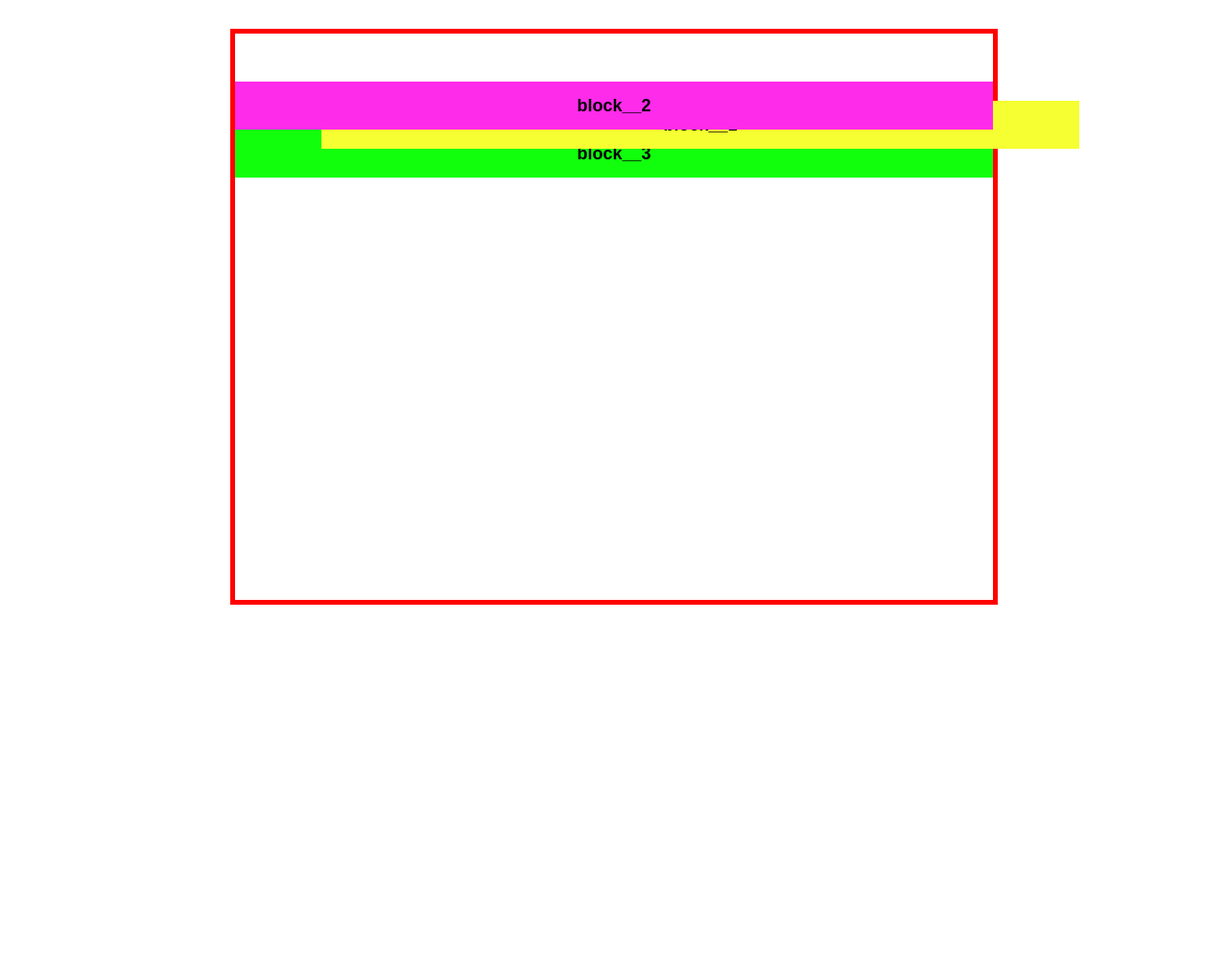
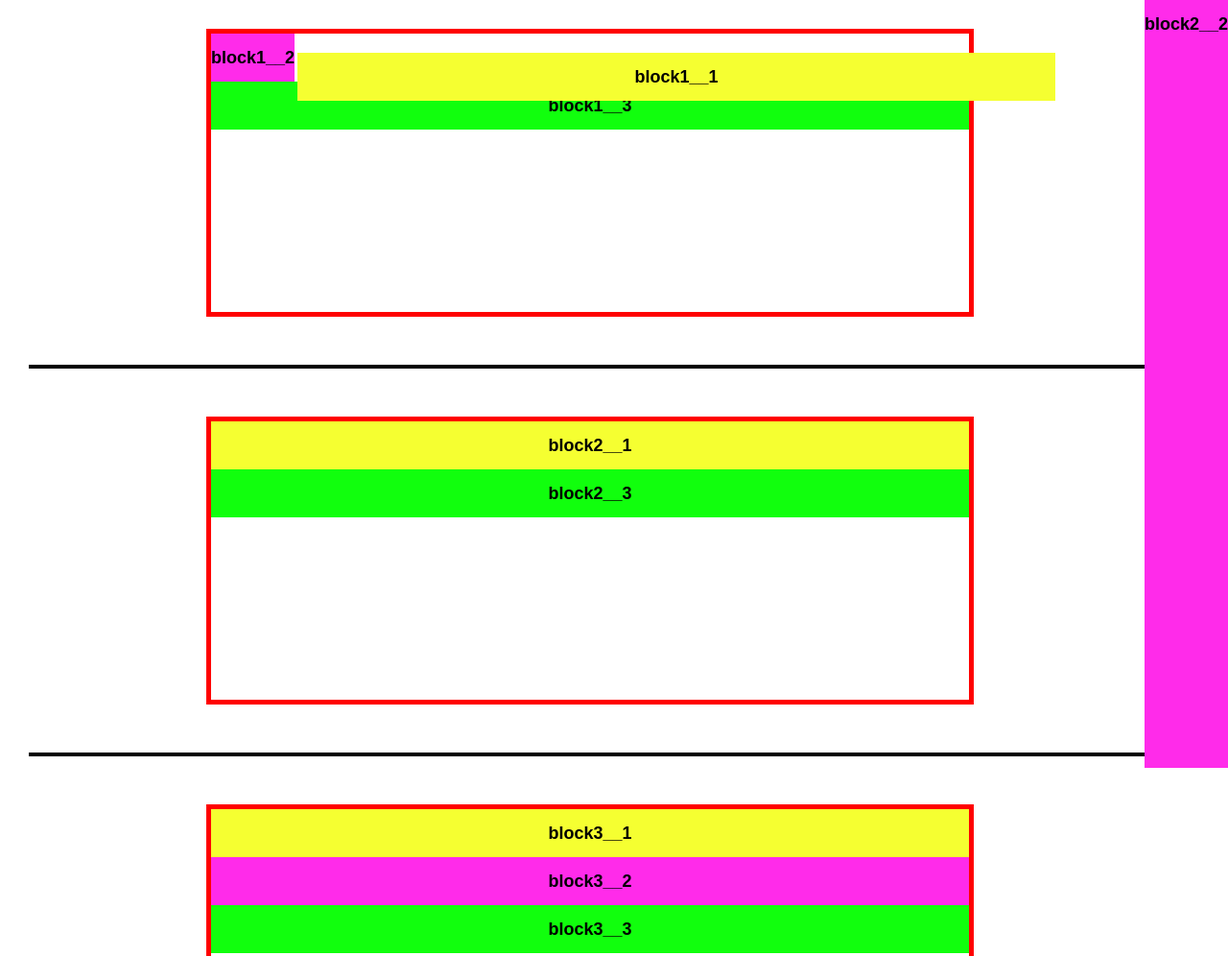
Before and after one commit to nimkaaa/Web_Development, a plain HTML site: page Education/css_position/practice.html in a window 1280 px wide. Shown: the top 996 px of the page at 96% size. Before the commit the page ends 800 px from the top, so only its background shows below. Drawn offline with Linux system fonts and the light colour scheme.

Commit message:
done with css_position

```diff
--- a/Education/css_position/css/practice.css
+++ b/Education/css_position/css/practice.css
@@ -16,38 +16,142 @@ h1,h2,h3,h4,h5,h6{font-size:inherit;font-weight: 400;}
 /*--------------------*/
 
 body{
+	height: auto;
 	font-family: Arial, "Helvetica Neue", Helvetica, sans-serif;
-	padding: 30px;
+	padding: 30px 80px 800px 30px;
 }
 
-.block{
+.block1{
+	border: 5px solid red;
+	width: 800px;
+	height: 300px;
+	margin: 0 auto;
+
+	position: relative;
+}
+
+.block1 div{
+	line-height: 50px;
+	font-size: 18px;
+	font-weight: 700;
+	text-align: center;
+}
+
+.block1__1{
+	background-color: #f5ff31;
+	position: relative;
+	left: 90px;
+	top: 20px;
+	z-index: 0;
+}
+
+.block1__2{
+	background-color: #ff2bea;
+	position: absolute;
+	top: 0;
+	left: 0;
+}
+
+.block1__3{
+	background-color: #11ff0d;
+}
+
+/* 00000000000000000000000000000000000000000000000000 */
+
+.divider{
+	border: 2px solid #000;
+	margin: 50px 0;
+}
+
+/* 00000000000000000000000000000000000000000000000000 */
+
+.block2{
+	border: 5px solid red;
+	width: 800px;
+	height: 300px;
+	margin: 0 auto;
+}
+
+.block2 div{
+	line-height: 50px;
+	font-size: 18px;
+	font-weight: 700;
+	text-align: center;
+}
+
+.block2__1{
+	background-color: #f5ff31;
+
+}
+
+.block2__2{
+	background-color: #ff2bea;
+	height: 100%;
+
+	position: fixed;
+	top: 0;
+	right: 0;
+}
+
+.block2__3{
+	background-color: #11ff0d;
+
+}
+
+/* 00000000000000000000000000000000000000000000000000 */
+
+.block3{
 	border: 5px solid red;
 	width: 800px;
 	height: 600px;
 	margin: 0 auto;
 }
 
-.block div{
+.block3 div{
 	line-height: 50px;
 	font-size: 18px;
 	font-weight: 700;
 	text-align: center;
 }
 
-.block__1{
+.block3__1{
 	background-color: #f5ff31;
-	position: relative;
-	left: 90px;
-	top: 70px;
-	z-index: 0;
+
 }
 
-.block__2{
+.block3__2{
 	background-color: #ff2bea;
-	position: relative;
-	z-index: 1;
+	width: 100%;
+
+	position: sticky;
+	top: 0;
 }
 
-.block__3{
+.block3__3{
 	background-color: #11ff0d;
+
 }
+
+/* 00000000000000000000000000000000000000000000000000 */
+
+.list{
+	font-size: 18px;
+}
+
+.list li{
+	margin: 0 0 10px 0;
+	padding: 0 0 0 25px;
+
+	position: relative;
+}
+
+.list li:before{
+	content: '';
+	background: url(../img/emoji.png) 0 0/100% auto no-repeat;
+	width: 20px;
+	height: 20px;
+
+	position: absolute;
+	top: -2px;
+	left: 0;
+}
--- a/Education/css_position/practice.html
+++ b/Education/css_position/practice.html
@@ -7,10 +7,36 @@
    <title>CSS Position</title>
 </head>
 <body>
-   <div class="block">
-      <div class="block__1">block__1</div>
-      <div class="block__2">block__2</div>
-      <div class="block__3">block__3</div>
+   <div class="block1">
+      <div class="block1__1">block1__1</div>
+      <div class="block1__2">block1__2</div>
+      <div class="block1__3">block1__3</div>
    </div>
+
+   <div class="divider"></div>
+
+   <div class="block2">
+      <div class="block2__1">block2__1</div>
+      <div class="block2__2">block2__2</div>
+      <div class="block2__3">block2__3</div>
+   </div>
+
+   <div class="divider"></div>
+
+   <div class="block3">
+      <div class="block3__1">block3__1</div>
+      <div class="block3__2">block3__2</div>
+      <div class="block3__3">block3__3</div>
+   </div>
+
+   <div class="divider"></div>
+
+   <ul class="list">
+      <li>Lorem ipsum dolor sit amet consectetur adipisicing elit. Incidunt esse asperiores pariatur enim consectetur similique animi, facere eos assumenda exercitationem maxime nemo nobis ut, aliquam laborum explicabo deserunt optio fugiat.Lorem ipsum dolor sit amet.</li>
+      <li>Lorem ipsum dolor sit amet.</li>
+      <li>Lorem ipsum dolor sit amet.</li>
+      <li>Lorem ipsum dolor sit amet.</li>
+      <li>Lorem ipsum dolor sit amet.</li>
+   </ul>
 </body>
 </html>
```
